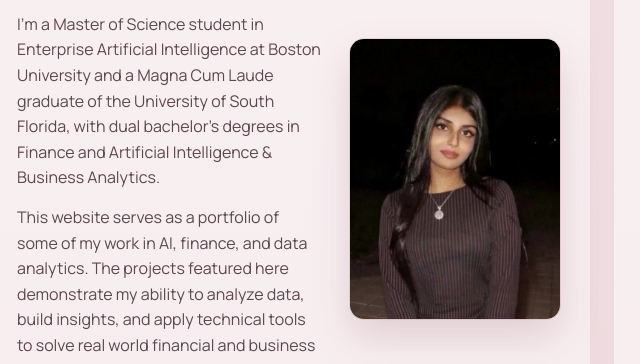
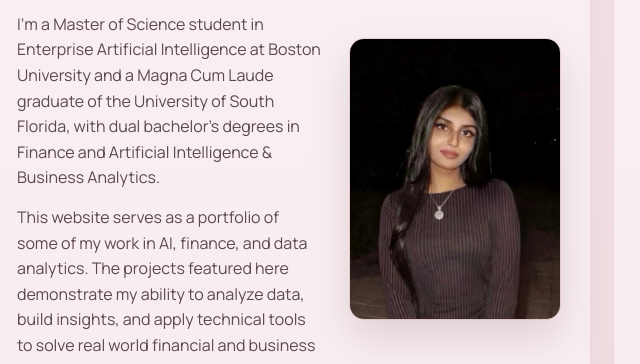
Before and after one commit to aishanomani/aishanomani.github.io, a plain HTML site: page index.html in a window 1280 px wide. Shown: the part 738-1102 px from the top of the page, 116-756 px from the left. Drawn offline with nearby package versions, Linux system fonts and the light colour scheme.

Commit message:
Update homepage portrait

```diff
--- a/index.html
+++ b/index.html
@@ -87,7 +87,7 @@
         <p>This website serves as a portfolio of some of my work in AI, finance, and data analytics. The projects featured here demonstrate my ability to analyze data, build insights, and apply technical tools to solve real world financial and business problems.</p>
         <a class="link" href="https://linkedin.com/in/aisha-nomani" target="_blank" rel="noopener">Connect on LinkedIn <span class="arrow">→</span></a>
       </div>
-      <img class="portrait" src="img/image3.jpg" alt="Portrait of Aisha Nomani" width="1179" height="746" loading="lazy">
+      <img class="portrait" src="img/image4.JPG" alt="Portrait of Aisha Nomani" width="1179" height="746" loading="lazy">
     </div>
   </section>
   <section class="panel" aria-labelledby="experience-h">
```
Also changed, not shown: img/image4.JPG (added).
